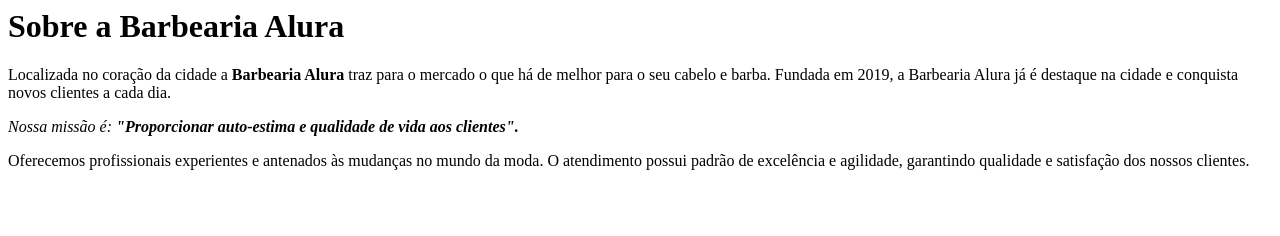
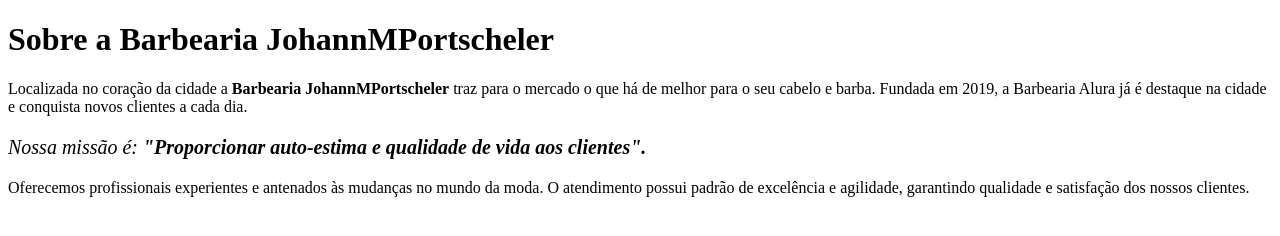
Before and after one commit to Portscheler/Primeiro-reposit-rio, a plain HTML site: page index.html in a window 1280 px wide. Drawn offline with Linux system fonts and the light colour scheme.

Commit message:
Atualização site Barbearia

```diff
--- a/index.html
+++ b/index.html
@@ -1,7 +1,18 @@
-<h1>Sobre a Barbearia Alura</h1>
+<!DOCTYPE html>
+<html lang="pt-br">
 
-<p>Localizada no coração da cidade a <strong>Barbearia Alura</strong> traz para o mercado o que há de melhor para o seu cabelo e barba. Fundada em 2019, a Barbearia Alura já é destaque na cidade e conquista novos clientes a cada dia.</p>
+    <head>
+        <meta charset="UTF-8">
+        <title>Barbearia JohannMPortscheler</title>
+    </head>
 
-<p><em>Nossa missão é: <strong>"Proporcionar auto-estima e qualidade de vida aos clientes".</strong></em></p>
+    <body>
+        <h1>Sobre a Barbearia JohannMPortscheler</h1>
 
-<p>Oferecemos profissionais experientes e antenados às mudanças no mundo da moda. O atendimento possui padrão de excelência e agilidade, garantindo qualidade e satisfação dos nossos clientes.</p>
+        <p>Localizada no coração da cidade a <strong>Barbearia JohannMPortscheler</strong> traz para o mercado o que há de melhor para o seu cabelo e barba. Fundada em 2019, a Barbearia Alura já é destaque na cidade e conquista novos clientes a cada dia.</p>
+
+        <p style="font-size: 20px"><em>Nossa missão é: <strong>"Proporcionar auto-estima e qualidade de vida aos clientes".</strong></em></p>
+
+        <p>Oferecemos profissionais experientes e antenados às mudanças no mundo da moda. O atendimento possui padrão de excelência e agilidade, garantindo qualidade e satisfação dos nossos clientes.</p>
+    </body>
+</html>
```
